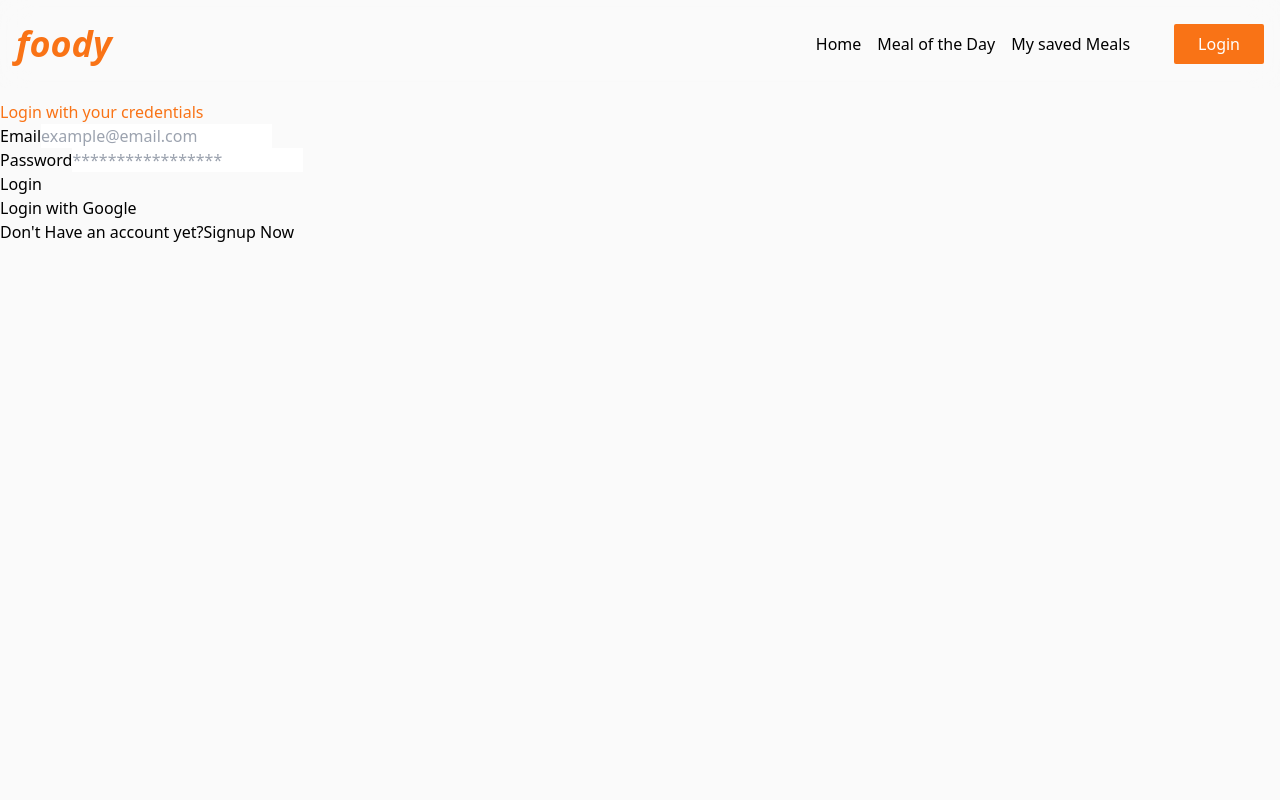
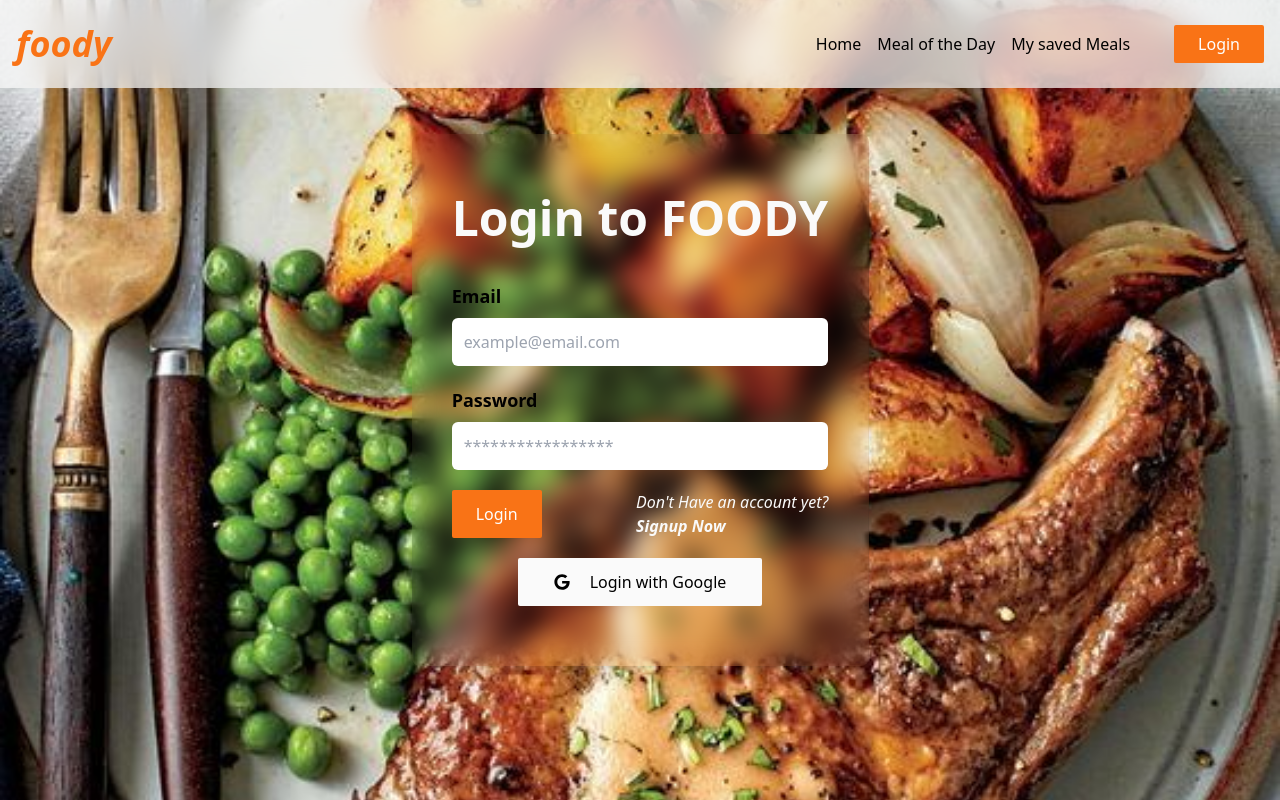
Before and after one commit to SodiqOgundairo/Foody, a React (Vite) app: page /login in a window 1280 px wide. Built offline with nearby package versions, Linux system fonts and the light colour scheme; no server answers.

Commit message:
feat: styles for login and signup implemented and route guard implemented

```diff
--- a/src/assets/css/main.css
+++ b/src/assets/css/main.css
@@ -17,7 +17,7 @@ body {
     background-repeat: no-repeat;
 }
 
-.signup {
+.login {
     background-image: url('../img/login.jpg');
     background-position: center;
     background-size: cover;
--- a/src/components/Header.jsx
+++ b/src/components/Header.jsx
@@ -1,13 +1,26 @@
 import { Link, useNavigate } from "react-router-dom";
 import { UserAuth } from "../context/AuthContext.jsx";
 import { GiHamburgerMenu } from "react-icons/gi";
-import { useState } from "react";
+import { useEffect, useState } from "react";
+import { IoCloseSharp } from "react-icons/io5";
+
 
 const Header = () => {
   const { user, logOut } = UserAuth();
   const navigate = useNavigate();
   const [menuOpen, setMenuOpen] = useState(false)
-  const [menuBtn, setMenuBtn] = useState(true)
+
+  useEffect(() => {
+    const hadnleClickOutside = () => {
+      if (menuOpen && !event.target.closest('header')) {
+        setMenuOpen(!menuOpen)
+      }
+    }
+    document.addEventListener('mousedown', hadnleClickOutside)
+    return () => {
+      document.addEventListener('mousedown', hadnleClickOutside)
+    }
+  }, [menuOpen])
 
   const handleLogout = async () => {
     try {
@@ -20,7 +33,21 @@ const Header = () => {
 
   const handleMenu = () => {
     setMenuOpen(!menuOpen)
-    setMenuBtn(!menuBtn)
+  }
+
+  const handleMenuItemClick = () => {
+    setMenuOpen(!menuOpen)
+  }
+
+  const handleMyMealsClick = () => {
+    !user?.email ? (
+      alert('Please login to see your saved meals!'), setTimeout(() =>{
+        navigate('/login')
+        setMenuOpen(!menuOpen)
+        , 0})
+    ) : (
+      handleMenuItemClick()
+    )
   }
 
   return (
@@ -30,9 +57,9 @@ const Header = () => {
       </Link>
       <nav className={`flex-col ${menuOpen ? 'flex flex-col relative right-0' : 'hidden'} md:flex md:flex-row justify-center gap-7 items-center flex-wrap`}>
         <ul className="list-none block md:flex justify-center gap-4 p-4 flex-wrap">
-          <li className="hover:text-orange-500" > <Link to={'/'} >Home </Link> </li>
-          <li className="hover:text-orange-500" > <Link to={'/'} >Meal of the Day </Link> </li>
-          <li className="hover:text-orange-500" > <Link to={'my-meals'} > My saved Meals </Link> </li>
+          <li className="hover:text-orange-500" > <Link to={'/'} onClick={handleMenuItemClick}>Home </Link> </li>
+          <li className="hover:text-orange-500" > <Link to={'/'} onClick={handleMenuItemClick}>Meal of the Day </Link> </li>
+          <li className="hover:text-orange-500" > <Link to={'my-meals'} onClick={handleMyMealsClick}> My saved Meals </Link> </li>
         </ul>
 
         {user?.email ? (
@@ -46,16 +73,22 @@ const Header = () => {
             </button>
           </>
         ) : (
+          <div>
+
           <Link
             to="/login"
             className="bg-orange-500 px-6 py-2 rounded-sm text-white hover:bg-orange-900 hover:shadow-lg"
-          >
+            >
             Login
           </Link>
+          <div className={`  text-4xl md:hidden`} onClick={handleMenu}>
+        <IoCloseSharp />
+      </div>
+            </div>
         )}
       </nav>
 
-      <div className={` ${menuBtn ? 'block' : 'hidden'} text-4xl md:hidden`} onClick={handleMenu}>
+      <div className={` ${menuOpen ? 'hidden' : 'block'} text-4xl md:hidden`} onClick={handleMenu}>
         <GiHamburgerMenu />
       </div>
     </header>
--- a/src/components/MealCategory.jsx
+++ b/src/components/MealCategory.jsx
@@ -1,11 +1,13 @@
 import { useEffect, useState } from "react";
 import SingleRecipe from "./SingleRecipe";
+import { UserAuth } from "../context/AuthContext";
 
 const MealCategory = () => {
 
     const [categories, setCategories] = useState([]);
     const [loading, setLoading] = useState(true);
     const [error, setError] = useState(null);
+    const { user } = UserAuth()
 
     useEffect(() => {
       const fetchCategories = async () => {
@@ -28,7 +30,7 @@ const MealCategory = () => {
       };
 
       fetchCategories();
-    }, []);
+    }, [user]);
 
     if (loading) {
       return ;
--- a/src/pages/Login.jsx
+++ b/src/pages/Login.jsx
@@ -2,6 +2,7 @@ import { useState } from "react";
 import { UserAuth } from "../context/AuthContext";
 import { useNavigate } from "react-router";
 import { Link } from "react-router-dom";
+import { FaGoogle } from "react-icons/fa";
 
 const Login = () => {
   const [email, setEmail] = useState("");
@@ -46,39 +47,71 @@ const Login = () => {
   };
 
   return (
-    <div className="py-[100px]">
-      <h1 className="text-orange-500">Login with your credentials</h1>
-      {error && <p className="text-red-500">{error}</p>}{" "}
+    <div className="login h-[100vh] flex flex-col justify-center items-center">
+      <div className="backdrop-blur-md p-10 rounded-lg shadow-lg">
+        <h1 className="text-light font-bold text-5xl py-5">Login to FOODY</h1>
+        {error && (
+          <p className="bg-red-700  font-bold text-base px-4 py-2 italic my-2 text-light">
+            {error}
+          </p>
+        )}{" "}
         {/* Conditionally render error message */}
-      {/* {error ? <p className='p-3 bg-red-400 my-2'> {error} </p> : null} */}
         <form onSubmit={handleSubmit}>
-        <div className="form-group">
-          <label htmlFor="email">Email</label>
+          <div className="flex flex-col gap-2 my-5">
+            <label htmlFor="email" className="font-bold text-lg">
+              Email
+            </label>
             <input
               type="email"
               placeholder="example@email.com"
               autoComplete="email"
+              className="p-3 rounded-md"
               value={email} // Added value attribute for controlled input
               onChange={(e) => setEmail(e.target.value)}
             />
           </div>
-        <div className="form-group">
-          <label htmlFor="password">Password</label>
+          <div className="flex flex-col gap-2 my-5">
+            <label htmlFor="password" className="font-bold text-lg">
+              Password
+            </label>
             <input
               type="password"
               placeholder="*****************"
               autoComplete="current-password"
+              className="p-3 rounded-md"
               value={password} // Added value attribute for controlled input
               onChange={(e) => setPassword(e.target.value)}
             />
           </div>
+          <div className="flex justify-between items center">
+            <button
+              type="submit"
+              className="bg-orange-500 px-6 py-2 rounded-sm text-white hover:bg-orange-900 hover:shadow-lg"
+            >
+              Login
+            </button>
 
-        <button type="submit">Login</button>
+            <p className="italic flex flex-col">
+              <span className="text-light"> Don't Have an account yet?</span>
+              <Link
+                to="/signup"
+                className="text-light font-bold hover:text-orange-500"
+              >
+                Signup Now
+              </Link>
+            </p>
+          </div>
         </form>
-      <button onClick={handleGoogleSignIn}>Login with Google</button>
-      <p>
-        Don't Have an account yet?<Link to="/signup">Signup Now</Link>
-      </p>
+        <div className="flex justify-center my-5">
+          <button
+            onClick={handleGoogleSignIn}
+            className="bg-light text-center py-3 px-9 rounded-sm hover:bg-orange-500 hover:shadow-lg hover:text-light flex justify-center items-center gap-5"
+          >
+            {" "}
+            <FaGoogle /> <span> Login with Google </span>
+          </button>
+        </div>
+      </div>
     </div>
   );
 };
--- a/src/pages/Signup.jsx
+++ b/src/pages/Signup.jsx
@@ -40,12 +40,12 @@ const Signup = () => {
   };
 
   return (
-    <div className="signup h-[100vh] flex flex-col justify-center items-center bg-blend-overlay">
+    <div className="signup h-[100vh] flex flex-col justify-center items-center">
       <div className=" backdrop-blur-md p-10 rounded-lg shadow-lg">
         <h1 className="text-light font-bold text-5xl py-5">
-          SIGN UP FOR FOODY
+          Signup for FOODY
         </h1>
-        {error && <p className="bg-red-500/50 ">{error}</p>}{" "}
+        {error && <p className="bg-red-700  font-bold text-base px-4 py-2 italic my-2 text-light">{error}</p>}{" "}
         {/* Conditionally render error message */}
         <form onSubmit={handleSubmit}>
           <div className="flex flex-col gap-2 my-5">
```
Lines whose indentation alone changed are shown as unchanged.
